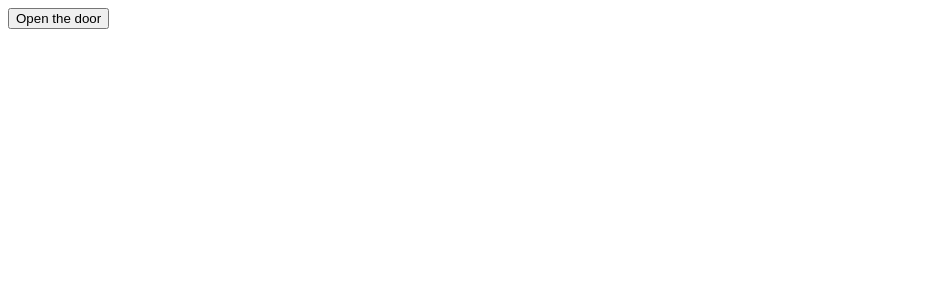
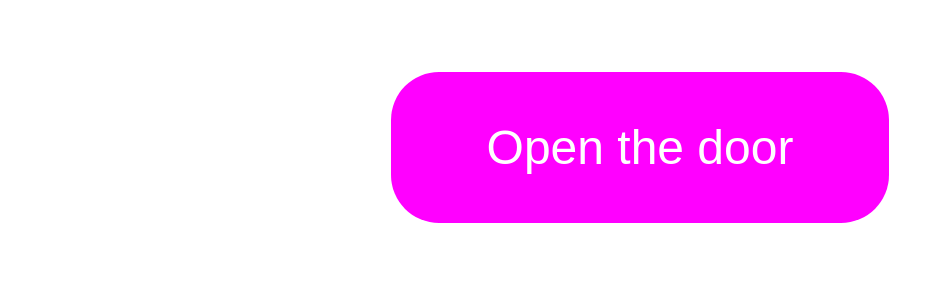
Before and after one commit to statik/doorkit-webapp, a website: page views/app.html in a window 1280 px wide. Shown: the whole page, without its empty margins (0-944 px from the left). Drawn offline with nearby package versions, Linux system fonts and the light colour scheme.

Commit message:
Make button bigger and pinker

```diff
--- /dev/null
+++ b/static/app.css
@@ -0,0 +1,20 @@
+div {
+    margin: 0 auto;
+    width: 800px;
+    text-align: center;
+    padding: 4em;
+}
+
+button {
+    margin: 0 auto;
+    padding: 1em 2em;
+    background-color: magenta;
+    border: none;
+    border-radius: 1em;
+    color: white;
+    font-size: 3em;
+}
+
+button:active {
+    background-color: #657B83;
+}
--- a/views/app.html
+++ b/views/app.html
@@ -5,8 +5,11 @@
       var DOORKIT_URL = '{{ DOORKIT_URL }}';
     </script>
     <script src="/static/app.js"></script>
+    <link rel="stylesheet" href="/static/app.css" />
   </head>
   <body>
-    <button>Open the door</button>
+    <div>
+      <button>Open the door</button>
+    </div>
   <body>
 </html>
```
